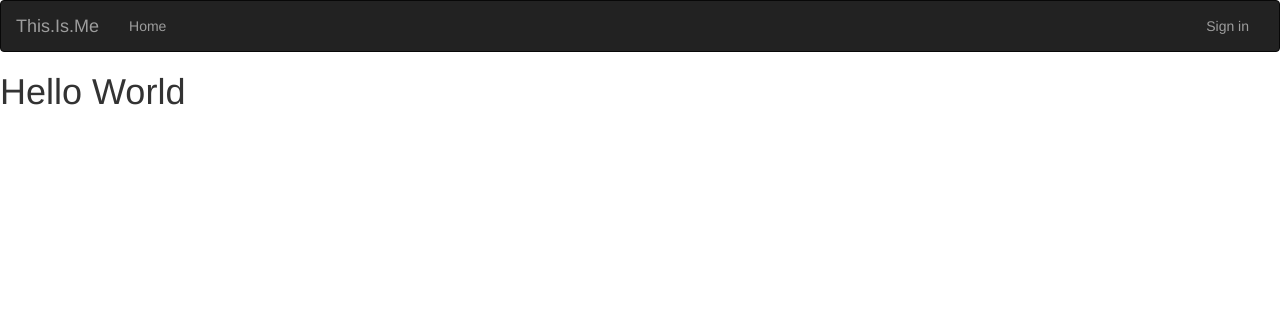
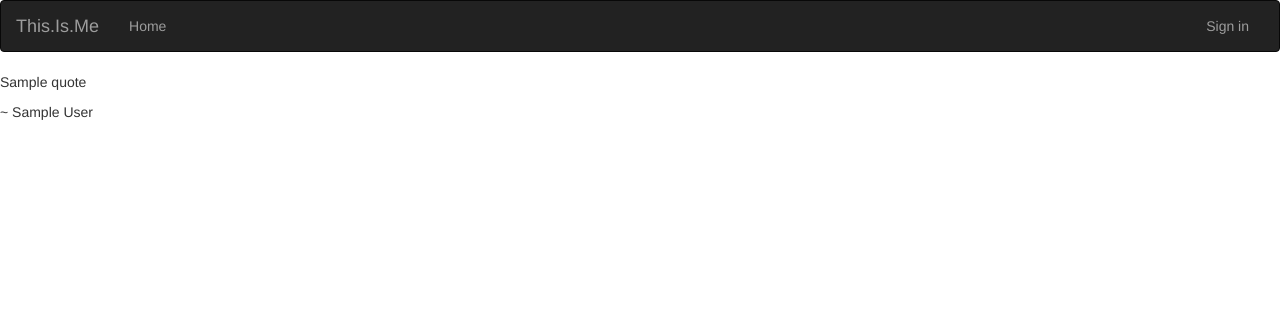
Before and after one commit to mururi/this_is_me, a Flask app: template app/templates/index.html in a window 1280 px wide. Shown: the top 312 px of the page. Run offline with Flask 2, Linux system fonts and the light colour scheme; the template is opened without the code that fills it: most values are stand-ins (such as "Sample title", 1, 10 or a date in 2020); some libraries are stand-ins or nearby versions.

Commit message:
Implement quote api and display a random quote on the home page

```diff
--- a/app/__init__.py
+++ b/app/__init__.py
@@ -33,4 +33,8 @@ def create_app(config_name):
     from .auth import auth as auth_blueprint
     app.register_blueprint(auth_blueprint, url_prefix = '/authenticate')
 
+    # Setting config
+    from .requests import configure_request
+    configure_request(app)
+
     return app
--- a/app/main/views.py
+++ b/app/main/views.py
@@ -4,13 +4,15 @@ from ..models import User
 from .forms import UpdateProfile
 from .. import db
 from flask_login import login_required, current_user
+from ..requests import get_quote
 
 # Views
 @main.route('/')
 def index():
     title = 'This is Me'
+    random_quote = get_quote()
 
-    return render_template('index.html', title=title)
+    return render_template('index.html', title = title, quote = random_quote)
 
 @main.route('/user/<uname>')
 def profile(uname):
--- a/app/requests.py
+++ b/app/requests.py
@@ -5,6 +5,7 @@ from .models import Quote
 base_url = None
 
 def configure_request(app):
+    global base_url
     base_url = app.config['QUOTE_API_BASE_URL']
 
 def get_quote():
--- a/app/templates/index.html
+++ b/app/templates/index.html
@@ -2,6 +2,7 @@
 
 {% block content %}
 
-<h1> Hello World </h1>
+<p>{{ quote.quote }}</p>
+<p>~ {{ quote.author }}</p>
 
 {% endblock %}
```
